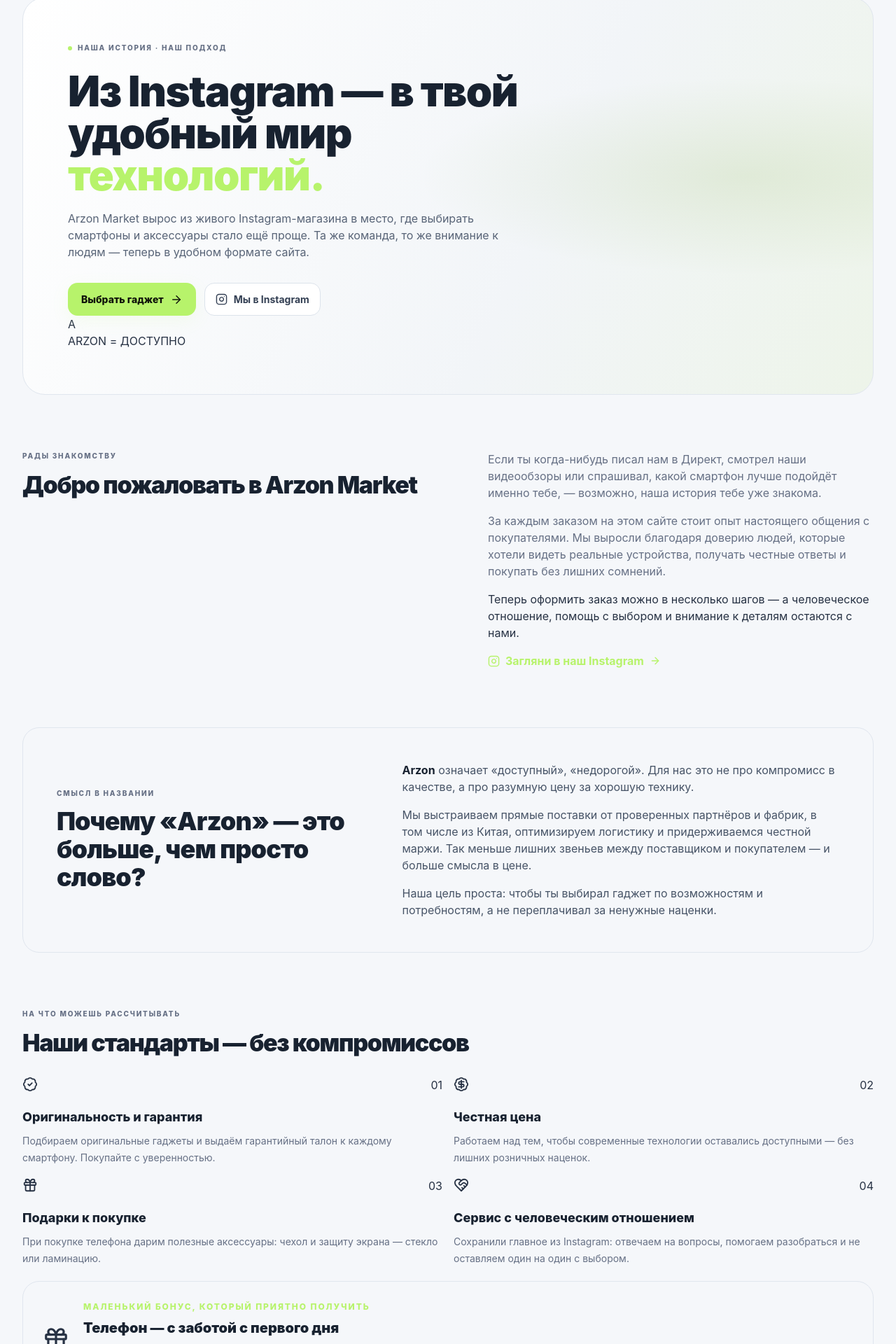
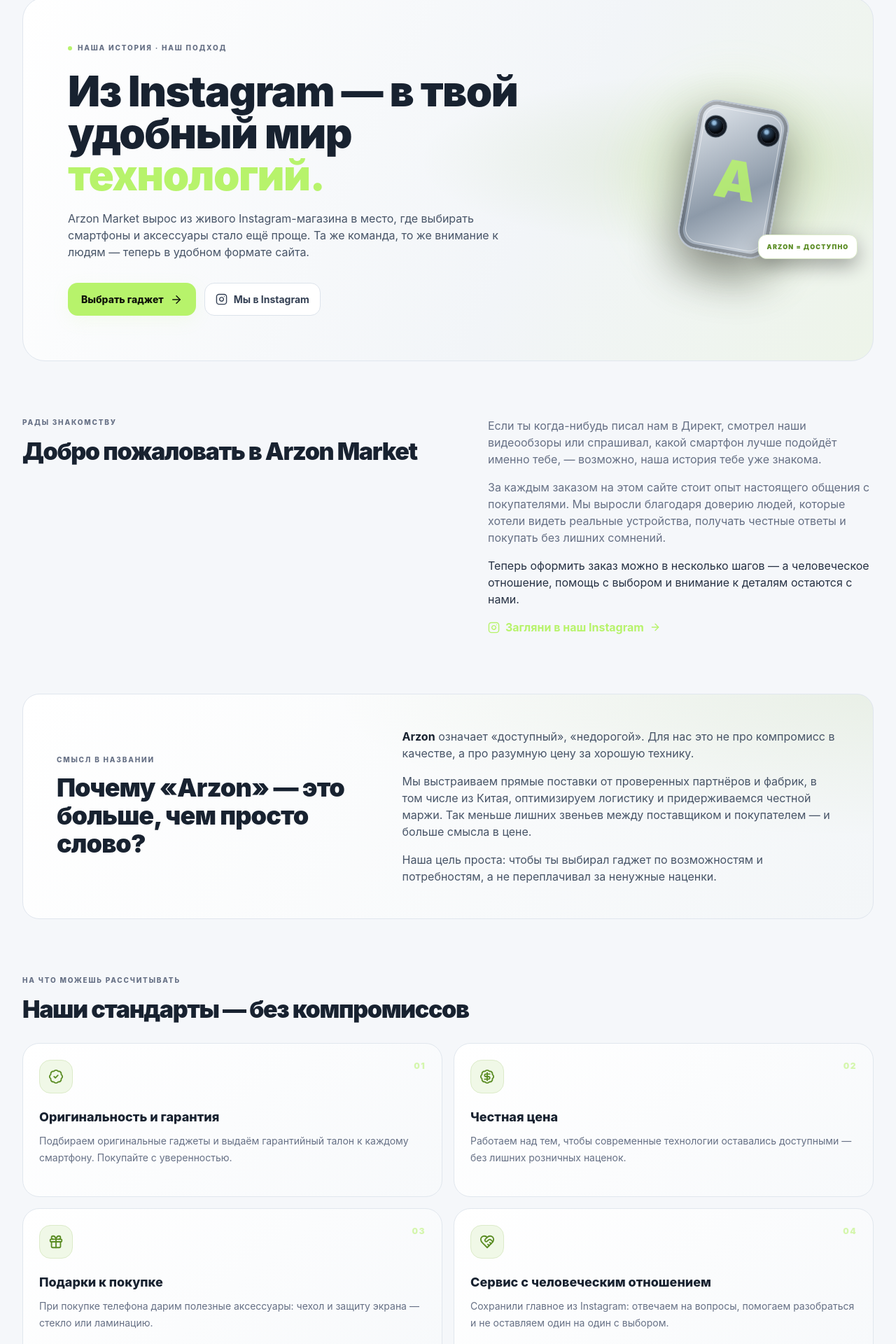
Before and after one commit to mehrvarshodiev/arzonmarket, a React (Vite) app in the folder client/: page /about in a window 1280 px wide. Shown: the part 129-2049 px from the top of the page at 70% size. Built offline with nearby package versions, Linux system fonts and the light colour scheme; no server answers.

Commit message:
Style responsive About page in ArzonMarket theme

```diff
--- a/client/src/styles.css
+++ b/client/src/styles.css
@@ -180,3 +180,36 @@
 :root[data-theme="light"] .phone-entry .phone-number{border-left-color:#e2e8f0!important}
 :root[data-theme="light"] .telegram-divider:before,:root[data-theme="light"] .telegram-divider:after{background:#e1e7ef}
 @media(max-width:380px){.phone-entry .country-select{flex-basis:100px;width:100px;padding-inline:5px;font-size:11px}.phone-entry .phone-number{padding-inline:9px}}
+
+
+/* About page — shares ArzonMarket's accent, surfaces and responsive rhythm */
+.about-hero{background:radial-gradient(ellipse at 85% 45%,rgba(183,243,107,.15),transparent 32%),linear-gradient(115deg,#151b25 0%,#0e121a 60%,#121b17 100%);min-height:420px}
+.about-hero-art{position:absolute;right:4%;top:50%;width:min(28%,300px);aspect-ratio:1;transform:translateY(-50%);display:grid;place-items:center}
+.about-hero-glow{position:absolute;inset:0;border-radius:50%;background:rgba(183,243,107,.08);filter:blur(28px)}
+.about-phone-card{position:relative;width:44%;height:72%;border:2px solid rgba(255,255,255,.48);border-radius:28px;background:linear-gradient(145deg,#333c48,#11161e 60%,#242e39);box-shadow:0 28px 65px rgba(0,0,0,.45),inset 0 0 0 5px rgba(0,0,0,.25);transform:rotate(10deg)}
+.about-phone-card:before{content:"";position:absolute;inset:8px;border:1px solid rgba(255,255,255,.08);border-radius:20px}
+.about-phone-camera{position:absolute;top:12%;left:12%;width:17%;aspect-ratio:1;border-radius:50%;background:radial-gradient(circle at 35% 30%,#91b9db 0 10%,#263b51 24%,#05070b 65%);box-shadow:0 0 0 4px #171d26,0 0 0 5px #53606c}
+.about-phone-lens{position:absolute;top:12%;right:12%;width:17%;aspect-ratio:1;border-radius:50%;background:radial-gradient(circle at 35% 30%,#91b9db 0 10%,#263b51 24%,#05070b 65%);box-shadow:0 0 0 4px #171d26,0 0 0 5px #53606c}
+.about-phone-mark{position:absolute;inset:0;display:grid;place-items:center;color:rgba(183,243,107,.85);font-size:clamp(40px,6vw,76px);font-weight:950;letter-spacing:-.1em}
+.about-floating-chip{position:absolute;right:-9%;bottom:12%;border:1px solid rgba(183,243,107,.25);border-radius:12px;background:#151c20;padding:10px 12px;color:#b7f36b;font-size:9px;font-weight:900;letter-spacing:.13em;box-shadow:0 10px 28px #0005}
+.about-value-panel{background:radial-gradient(ellipse at 100% 0%,rgba(183,243,107,.09),transparent 45%),linear-gradient(120deg,#141a24,#0d1118)}
+.about-standard-card{min-height:220px;border:1px solid rgba(255,255,255,.08);border-radius:24px;background:linear-gradient(140deg,rgba(255,255,255,.035),rgba(255,255,255,.012));padding:23px;transition:transform .2s,border-color .2s}
+.about-standard-card:hover{transform:translateY(-2px);border-color:rgba(183,243,107,.25)}
+.about-standard-icon{display:grid;width:48px;height:48px;place-items:center;border:1px solid rgba(183,243,107,.18);border-radius:16px;background:rgba(183,243,107,.08);color:#b7f36b}
+.about-standard-number{color:rgba(183,243,107,.55);font-size:12px;font-weight:900;letter-spacing:.12em}
+.about-gift-strip{background:radial-gradient(ellipse at 0% 50%,rgba(183,243,107,.09),transparent 42%),rgba(255,255,255,.018)}
+.about-gift-illustration{display:grid;width:76px;height:76px;place-items:center;border:1px solid rgba(183,243,107,.2);border-radius:24px;background:rgba(183,243,107,.08);color:#b7f36b}
+.about-promise-card{border:1px solid rgba(255,255,255,.08);border-radius:20px;background:rgba(255,255,255,.02);padding:20px}
+.about-cta{background:radial-gradient(ellipse at 50% 0%,rgba(183,243,107,.11),transparent 50%),linear-gradient(120deg,#141a24,#0e1219)}
+:root[data-theme="light"] .about-hero{background:radial-gradient(ellipse at 85% 45%,rgba(117,164,47,.14),transparent 32%),linear-gradient(115deg,#fff 0%,#f2f5f8 60%,#edf4e9 100%);border-color:#e0e6ee}
+:root[data-theme="light"] .about-hero .text-white,:root[data-theme="light"] .about-value-panel .text-white,:root[data-theme="light"] .about-standard-card .text-white,:root[data-theme="light"] .about-gift-strip .text-white,:root[data-theme="light"] .about-promise-card .text-white,:root[data-theme="light"] .about-cta .text-white{color:#182230}
+:root[data-theme="light"] .about-hero .text-slate-300,:root[data-theme="light"] .about-value-panel .text-slate-300{color:#475467}
+:root[data-theme="light"] .about-value-panel,:root[data-theme="light"] .about-cta{background:radial-gradient(ellipse at 100% 0%,rgba(117,164,47,.09),transparent 45%),linear-gradient(120deg,#fff,#f3f6f8);border-color:#e0e6ee}
+:root[data-theme="light"] .about-standard-card,:root[data-theme="light"] .about-promise-card{background:linear-gradient(140deg,#fff,#f7f9fb);border-color:#e1e7ee}
+:root[data-theme="light"] .about-standard-icon,:root[data-theme="light"] .about-gift-illustration{background:#f0f8e7;border-color:#dcebc9;color:#5a8c23}
+:root[data-theme="light"] .about-gift-strip{background:radial-gradient(ellipse at 0% 50%,rgba(117,164,47,.08),transparent 42%),#fff;border-color:#e1e7ee}
+:root[data-theme="light"] .about-phone-card{border-color:#b9c2ce;background:linear-gradient(145deg,#e5eaf0,#8d9aa9 60%,#d4dbe3)}
+:root[data-theme="light"] .about-phone-card:before{border-color:rgba(255,255,255,.55)}
+:root[data-theme="light"] .about-floating-chip{background:#fff;border-color:#dcebc9;color:#5a8c23}
+@media(max-width:767px){.about-hero{min-height:570px}.about-hero-art{top:auto;right:12%;bottom:3%;width:42%;transform:none;opacity:.92}.about-phone-card{width:46%;height:72%}.about-floating-chip{right:-25%;bottom:8%;font-size:8px}.about-standard-card{min-height:0;padding:19px}.about-promise-card{padding:16px}}
+@media(max-width:380px){.about-hero-art{right:14%;width:39%}.about-floating-chip{right:-35%;padding:8px}}
```
